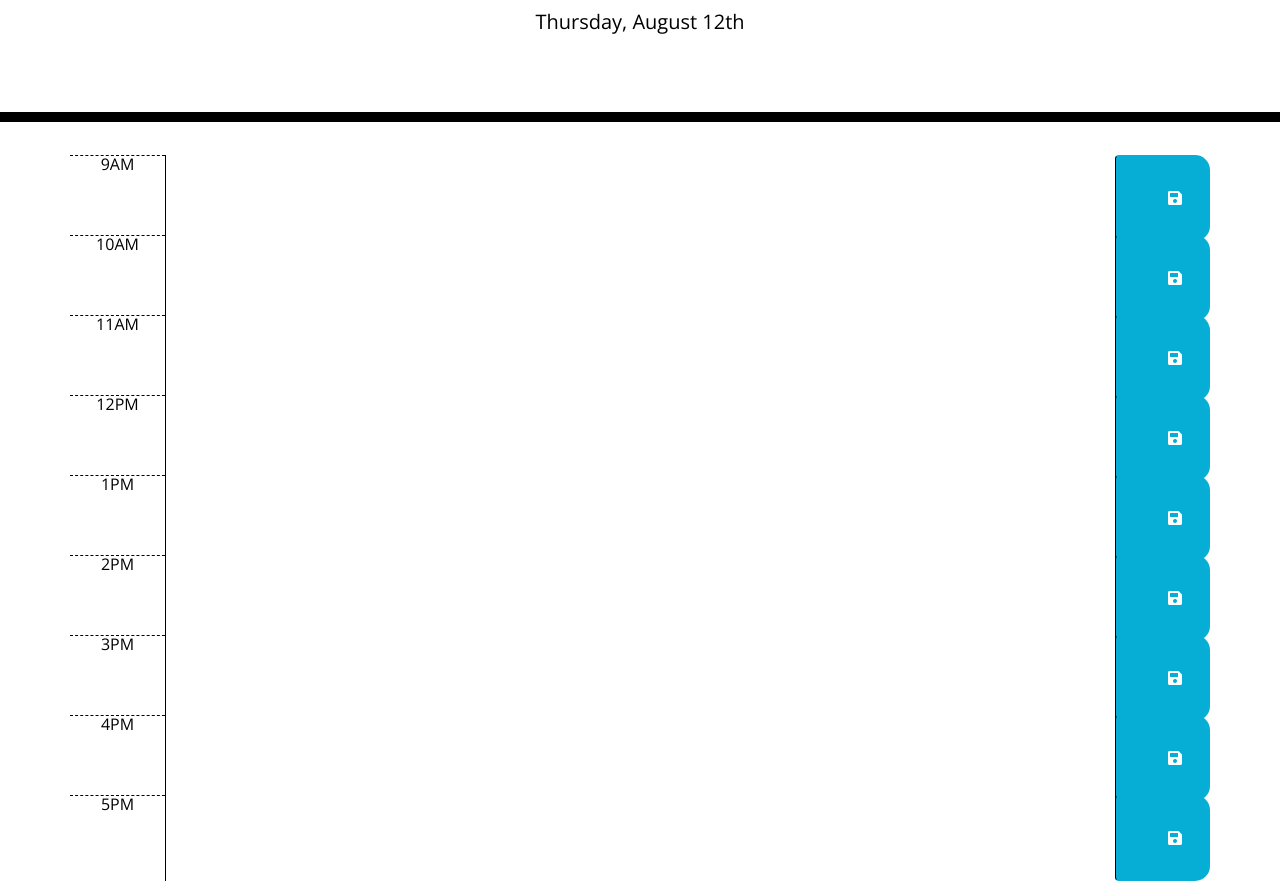
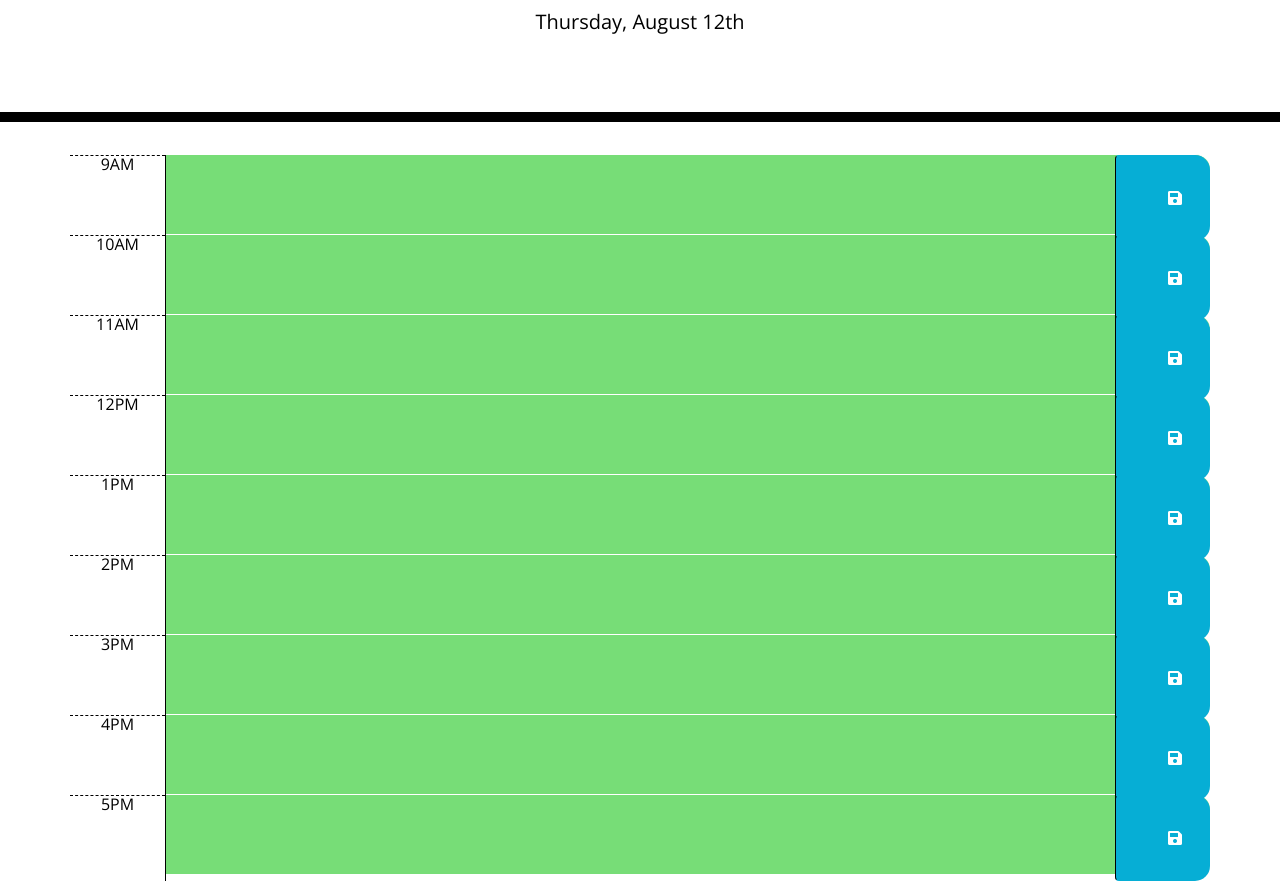
Before and after one commit to BaileyB227/DayPlanner, a plain HTML site: page index.html in a window 1280 px wide. Shown: the part 182-1063 px from the top of the page. Drawn offline with nearby package versions, Linux system fonts and the light colour scheme.

Commit message:
got colored boxes for time working

```diff
--- a/index.html
+++ b/index.html
@@ -30,63 +30,63 @@
     </header>
     <div class="container">
       <!-- Timeblocks go here -->
-    <div class="row time-block" id="900">
+    <div class="row time-block" id="9">
       <div class="hour col-md-1">9AM</div>
       <textarea class="description col-md-10"></textarea>
     <button class="btn saveBtn col-md-1">
       <i class="fas fa-save"></i>
     </button>
     </div>
-    <div class="row time-block" id="1000">
+    <div class="row time-block" id="10">
       <div class="hour col-md-1">10AM</div>
       <textarea class="description col-md-10"></textarea>
     <button class="btn saveBtn col-md-1">
       <i class="fas fa-save"></i>
     </button>
     </div>
-    <div class="row time-block" id="1100">
+    <div class="row time-block" id="11">
       <div class="hour col-md-1">11AM</div>
       <textarea class="description col-md-10"></textarea>
     <button class="btn saveBtn col-md-1">
       <i class="fas fa-save"></i>
     </button>
     </div>
-    <div class="row time-block" id="1200">
+    <div class="row time-block" id="12">
       <div class="hour col-md-1">12PM</div>
       <textarea class="description col-md-10"></textarea>
     <button class="btn saveBtn col-md-1">
       <i class="fas fa-save"></i>
     </button>
     </div>
-    <div class="row time-block" id="1300">
+    <div class="row time-block" id="13">
       <div class="hour col-md-1">1PM</div>
       <textarea class="description col-md-10"></textarea>
     <button class="btn saveBtn col-md-1">
       <i class="fas fa-save"></i>
     </button>
     </div>
-    <div class="row time-block" id="1400">
+    <div class="row time-block" id="14">
       <div class="hour col-md-1">2PM</div>
       <textarea class="description col-md-10"></textarea>
     <button class="btn saveBtn col-md-1">
       <i class="fas fa-save"></i>
     </button>
     </div>
-    <div class="row time-block" id="1500">
+    <div class="row time-block" id="15">
       <div class="hour col-md-1">3PM</div>
       <textarea class="description col-md-10"></textarea>
     <button class="btn saveBtn col-md-1">
       <i class="fas fa-save"></i>
     </button>
     </div>
-    <div class="row time-block" id="1600">
+    <div class="row time-block" id="16">
       <div class="hour col-md-1">4PM</div>
       <textarea class="description col-md-10"></textarea>
     <button class="btn saveBtn col-md-1">
       <i class="fas fa-save"></i>
     </button>
     </div>
-    <div class="row time-block" id="1700">
+    <div class="row time-block" id="17">
       <div class="hour col-md-1">5PM</div>
       <textarea class="description col-md-10"></textarea>
     <button class="btn saveBtn col-md-1">
--- a/script.js
+++ b/script.js
@@ -1,3 +1,19 @@
 let today = moment().format('dddd, MMMM Do');
+let currentTime = moment().hours();
+let timeIds = $(".row");
 
 $("#currentDay").text(today);
+
+for (var i = 0 ; i < timeIds.length ; i++) {
+    var elementID = timeIds[i].id;
+
+    var changedID = document.getElementById(timeIds[i].id)
+
+    if (elementID > currentTime) {
+        $(changedID).addClass("future");
+    } else if (elementID < currentTime) {
+        $(changedID).addClass("past");
+    } else {
+        $(changedID).addClass("present");
+    }
+}
```
